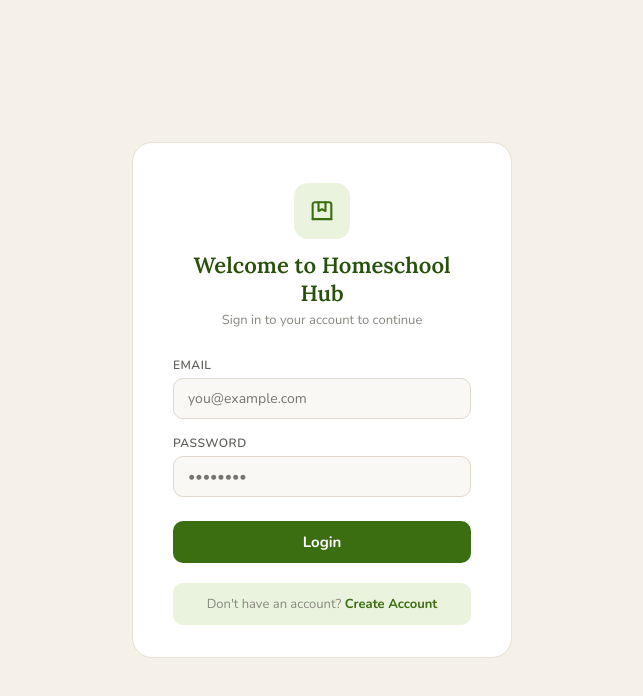
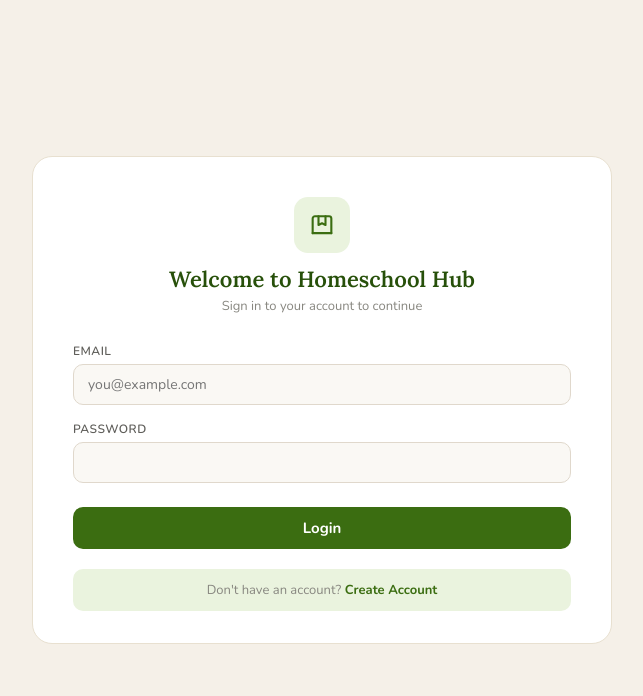
Before and after one commit to brooke-brown/hoohacks26, a React (Vite) app in the folder frontend/: page / in a window 1280 px wide. Shown: the top 696 px of the page, without its empty margins (318-961 px from the left). Built offline with nearby package versions, Linux system fonts and the light colour scheme.

Commit message:
changing some

```diff
--- a/frontend/src/pages/Login.jsx
+++ b/frontend/src/pages/Login.jsx
@@ -57,7 +57,7 @@ export default function Login() {
             <label style={styles.label}>Password</label>
             <input
               type="password"
-              placeholder="••••••••"
+              placeholder=""
               value={password}
               onChange={(e) => setPassword(e.target.value)}
               style={styles.input}
@@ -97,7 +97,7 @@ const styles = {
     borderRadius: "20px",
     padding: "2.5rem 2.5rem 2rem",
     width: "100%",
-    maxWidth: "380px",
+    maxWidth: "580px",
     border: "1px solid #e8e0d0",
   },
   brand: {
```
